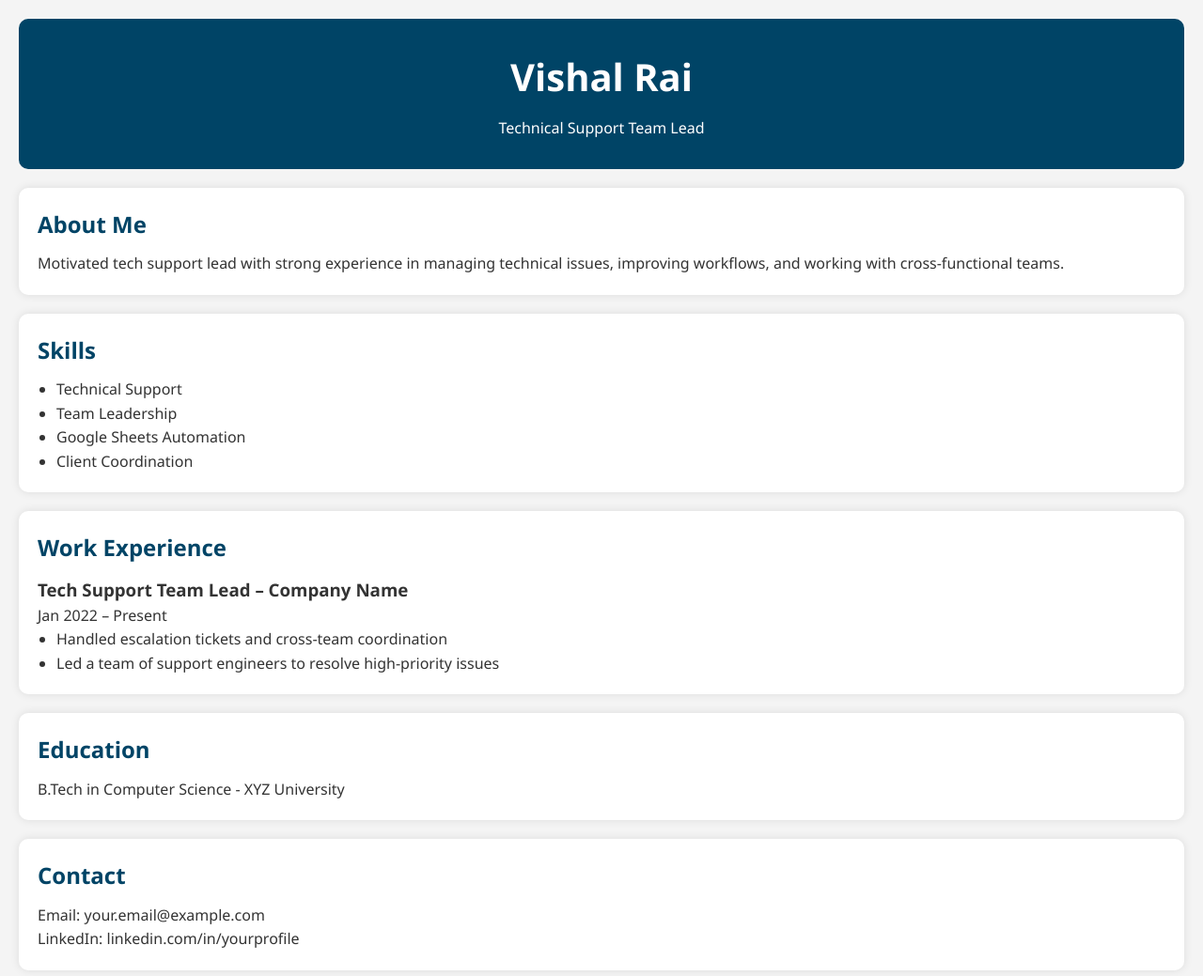
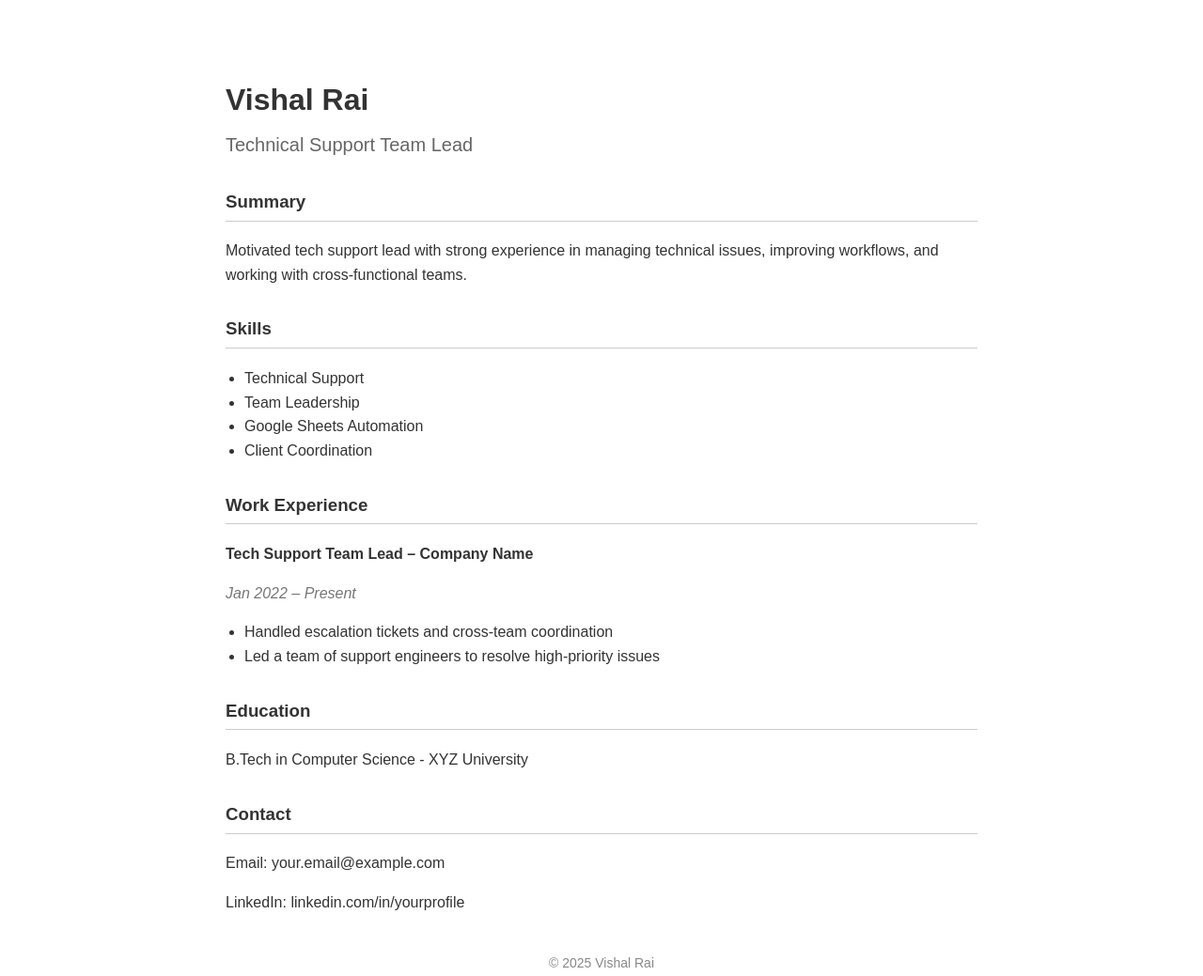
Before and after one commit to Vishal01-rai/vishal-portfolio, a plain HTML site: page index.html in a window 1280 px wide. Shown: the top 1039 px of the page at 94% size. Drawn offline with Linux system fonts and the light colour scheme.

Commit message:
Updated resume layout and style

```diff
--- a/index.html
+++ b/index.html
@@ -7,18 +7,19 @@
   <link rel="stylesheet" href="style.css" />
 </head>
 <body>
+  <div class="container">
     <header>
       <h1>Vishal Rai</h1>
-    <p>Technical Support Team Lead</p>
+      <h2>Technical Support Team Lead</h2>
     </header>
 
     <section>
-    <h2>About Me</h2>
+      <h3>Summary</h3>
       <p>Motivated tech support lead with strong experience in managing technical issues, improving workflows, and working with cross-functional teams.</p>
     </section>
 
     <section>
-    <h2>Skills</h2>
+      <h3>Skills</h3>
       <ul>
         <li>Technical Support</li>
         <li>Team Leadership</li>
@@ -28,9 +29,9 @@
     </section>
 
     <section>
-    <h2>Work Experience</h2>
-    <h3>Tech Support Team Lead – Company Name</h3>
-    <p>Jan 2022 – Present</p>
+      <h3>Work Experience</h3>
+      <h4>Tech Support Team Lead – Company Name</h4>
+      <p class="date">Jan 2022 – Present</p>
       <ul>
         <li>Handled escalation tickets and cross-team coordination</li>
         <li>Led a team of support engineers to resolve high-priority issues</li>
@@ -38,12 +39,12 @@
     </section>
 
     <section>
-    <h2>Education</h2>
+      <h3>Education</h3>
       <p>B.Tech in Computer Science - XYZ University</p>
     </section>
 
     <section>
-    <h2>Contact</h2>
+      <h3>Contact</h3>
       <p>Email: your.email@example.com</p>
       <p>LinkedIn: linkedin.com/in/yourprofile</p>
     </section>
@@ -51,5 +52,6 @@
     <footer>
       <p>&copy; 2025 Vishal Rai</p>
     </footer>
+  </div>
 </body>
 </html>
--- a/style.css
+++ b/style.css
@@ -1,53 +1,55 @@
-/* Basic Reset */
-* {
+body {
+  font-family: Arial, sans-serif;
+  line-height: 1.6;
   margin: 0;
   padding: 0;
-    box-sizing: border-box;
+  background: #fff;
+  color: #333;
 }
 
-  body {
-    font-family: 'Segoe UI', Tahoma, Geneva, Verdana, sans-serif;
-    line-height: 1.6;
-    background-color: #f4f4f4;
-    color: #333;
+.container {
+  max-width: 800px;
+  margin: 40px auto;
   padding: 20px;
 }
 
-  /* Header */
-  header {
-    background-color: #004466;
-    color: #fff;
-    padding: 30px 20px;
-    text-align: center;
-    border-radius: 10px;
-    margin-bottom: 20px;
+header h1 {
+  font-size: 32px;
+  margin-bottom: 5px;
 }
 
-  h1 {
-    margin-bottom: 10px;
-    font-size: 2.5em;
+header h2 {
+  font-size: 20px;
+  font-weight: normal;
+  color: #666;
+  margin-top: 0;
 }
 
 section {
-    background: #fff;
-    padding: 20px;
-    margin-bottom: 20px;
-    border-radius: 10px;
-    box-shadow: 0 0 10px rgba(0,0,0,0.1);
+  margin-top: 30px;
 }
 
-  h2 {
-    margin-bottom: 10px;
-    color: #004466;
+h3 {
+  border-bottom: 1px solid #ccc;
+  padding-bottom: 5px;
+}
+
+h4 {
+  margin: 10px 0 5px;
+}
+
+.date {
+  font-style: italic;
+  color: #777;
 }
 
 ul {
-    list-style: disc;
   padding-left: 20px;
 }
 
 footer {
+  margin-top: 40px;
   text-align: center;
-    margin-top: 40px;
-    color: #555;
+  font-size: 14px;
+  color: #888;
 }
```
Lines whose indentation alone changed are shown as unchanged.
